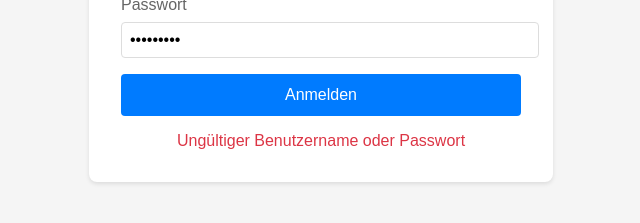
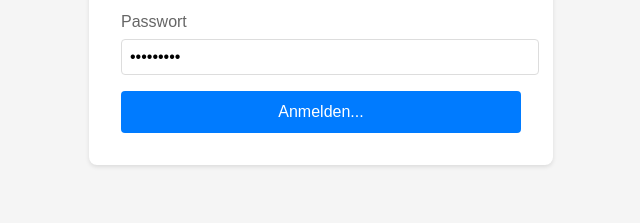
Before and after one commit to Handwerker24/Arbeitsplan, an Electron app: page login.html in a window 1200 px wide. Both pictures are taken after typing "Sample", "Sample123" into the empty fields and a click on the button "Anmelden". Shown: the part 407-630 px from the top of the page, without its empty margins (279-919 px from the left). Drawn offline with Linux system fonts and the light colour scheme; no server answers.

Commit message:
Add files via upload

```diff
--- a/login.html
+++ b/login.html
@@ -84,10 +84,14 @@
                 <label for="password">Passwort</label>
                 <input type="password" id="password" name="password" required>
             </div>
-            <button type="submit">Anmelden</button>
+            <button type="submit" id="loginButton">Anmelden</button>
             <div id="errorMessage" class="error-message"></div>
         </form>
     </div>
+
+    <!-- Firebase SDK -->
+    <script src="https://www.gstatic.com/firebasejs/8.10.1/firebase-app.js"></script>
+    <script src="https://www.gstatic.com/firebasejs/8.10.1/firebase-database.js"></script>
     <script src="login.js"></script>
 </body>
 </html>
--- a/login.js
+++ b/login.js
@@ -1,24 +1,53 @@
-// Standardbenutzer (in einer echten Anwendung sollten diese in einer sicheren Datenbank gespeichert werden)
-const users = [
-    {
-        username: 'admin',
-        password: 'admin123',
-        role: 'admin'
-    },
-    {
-        username: 'user',
-        password: 'user123',
-        role: 'user'
+// Firebase Konfiguration
+const firebaseConfig = {
+    apiKey: "AIzaSyBhxf0A_Ks-QNWyn9BC_aFIpa-FNiRnL3E",
+    authDomain: "arbeitsplan-f8b81.firebaseapp.com",
+    databaseURL: "https://arbeitsplan-f8b81-default-rtdb.europe-west1.firebasedatabase.app",
+    projectId: "arbeitsplan-f8b81",
+    storageBucket: "arbeitsplan-f8b81.firebasestorage.app",
+    messagingSenderId: "245771353059",
+    appId: "1:245771353059:web:e8b61cac54ff600c5dbed6"
+};
+
+// Initialisiere Firebase
+const app = firebase.initializeApp(firebaseConfig);
+const database = firebase.database();
+
+// Lade alle Benutzer aus Firebase
+async function loadUsers() {
+    try {
+        const snapshot = await database.ref('users').once('value');
+        if (snapshot.exists()) {
+            const usersData = snapshot.val();
+            // Konvertiere das Objekt in ein Array
+            return Object.values(usersData);
+        } else {
+            console.log('Keine Benutzer in der Datenbank gefunden');
+            return [];
         }
-];
+    } catch (error) {
+        console.error('Fehler beim Laden der Benutzer:', error);
+        return [];
+    }
+}
 
 // Event Listener für das Login-Formular
-document.getElementById('loginForm').addEventListener('submit', function(e) {
+document.getElementById('loginForm').addEventListener('submit', async function(e) {
     e.preventDefault();
 
     const username = document.getElementById('username').value;
     const password = document.getElementById('password').value;
     const errorMessage = document.getElementById('errorMessage');
+    const submitButton = document.getElementById('loginButton');
+
+    // Zeige Ladeindikator
+    submitButton.disabled = true;
+    submitButton.textContent = 'Anmelden...';
+    errorMessage.style.display = 'none';
+
+    try {
+        // Lade Benutzer aus Firebase
+        const users = await loadUsers();
 
         // Überprüfe die Anmeldedaten
         const user = users.find(u => u.username === username && u.password === password);
@@ -27,7 +56,8 @@ document.getElementById('loginForm').addEventListener('submit', function(e) {
             // Speichere die Benutzerinformationen im localStorage
             localStorage.setItem('currentUser', JSON.stringify({
                 username: user.username,
-            role: user.role
+                role: user.role,
+                name: user.name
             }));
 
             // Leite zur Hauptseite weiter
@@ -37,4 +67,13 @@ document.getElementById('loginForm').addEventListener('submit', function(e) {
             errorMessage.textContent = 'Ungültiger Benutzername oder Passwort';
             errorMessage.style.display = 'block';
         }
+    } catch (error) {
+        console.error('Fehler beim Anmelden:', error);
+        errorMessage.textContent = 'Fehler beim Anmelden. Bitte versuchen Sie es erneut.';
+        errorMessage.style.display = 'block';
+    } finally {
+        // Reaktiviere den Button
+        submitButton.disabled = false;
+        submitButton.textContent = 'Anmelden';
+    }
 });
```
Lines whose indentation alone changed are shown as unchanged.
